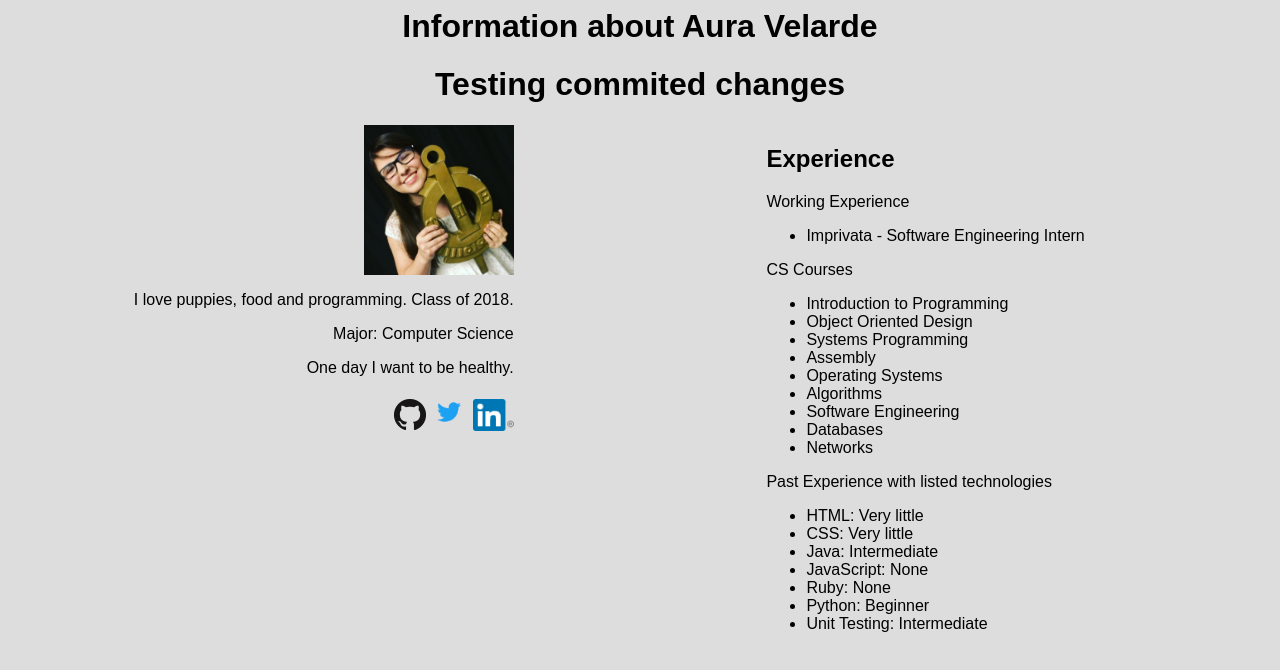
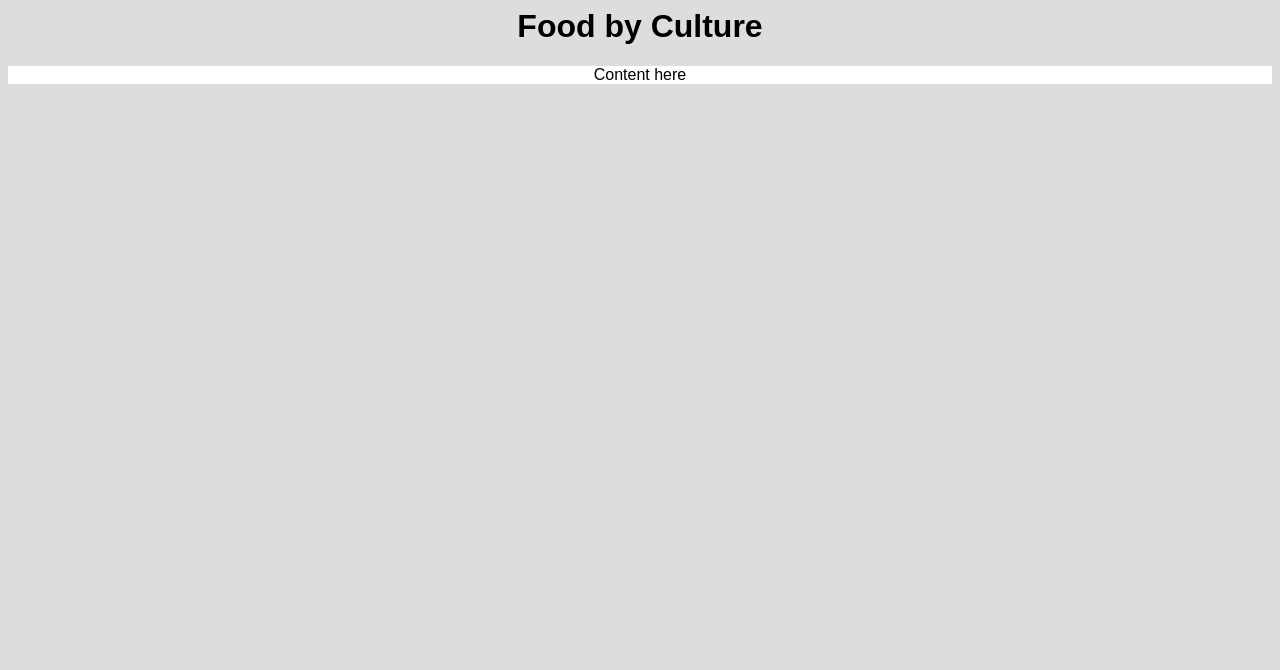
Before and after one commit to AuraIV/FoodByCulture, a website: page foodbyculture/index.html in a window 1280 px wide. Drawn offline with nearby package versions, Linux system fonts and the light colour scheme.

Commit message:
Added functionality for API

```diff
--- a/foodbyculture/index.html
+++ b/foodbyculture/index.html
@@ -1,79 +1,17 @@
 <html lang="en">
   <head>
   <link rel="stylesheet" type="text/css" href="styles.css">
+  <script type="text/javascript" src="http://ajax.googleapis.com/ajax/libs/jquery/1.6.1/jquery.min.js"></script>
+    <script type="text/javascript" src="http://oauth.googlecode.com/svn/code/javascript/oauth.js"></script>
+    <script type="text/javascript" src="http://oauth.googlecode.com/svn/code/javascript/sha1.js"></script>
     <title>CS4241 Assignment 1</title>
     <meta charset="utf-8">
   </head>
   <body>
-    <h1>Information about Aura Velarde</h1>
-    <h1>Testing commited changes</h1>
+    <h1>Food by Culture</h1>
 
-  <div id = "container">
-
-    <div id = "left">
-    <img src = "img/SAPIC.gif" alt="hi friend" height = "150" width = "150">
-    <p>
-      I love puppies, food and programming. Class of 2018.
-    </p>
-    <p>
-      Major: Computer Science
-    </p>
-    <p>
-      One day I want to be healthy.
-    </p>
-
-    <p>
-
-    <a href="https://github.com/AuraIV">
-    <img src = "img/GitHub-Mark-32px.gif">
-    </a>
-
-    <a href="https://twitter.com/atinyredpanda">
-    <img src = "img/Twitter_Logo_Blue.gif" height = "38" width = "38">
-    </a>
-
-    <a href="https://www.linkedin.com/in/aura-velarde-bb14649b">
-    <img src = "img/In-2C-34px-R.gif" height = "32" width = "41">
-    </a>
-
-    </p>
-    </div>
-    <div id = "right">
-    <h2>Experience</h2>
-    <p>
-      Working Experience
-    </p>
-    <ul>
-      <li>Imprivata - Software Engineering Intern </li>
-    </ul>
-    <p> CS Courses
-    </p>
-    <ul>
-    <li> Introduction to Programming </li>
-    <li> Object Oriented Design </li>
-    <li> Systems Programming </li>
-    <li> Assembly </li>
-    <li> Operating Systems </li>
-    <li> Algorithms </li>
-    <li> Software Engineering </li>
-    <li> Databases </li>
-    <li> Networks </li>
-    </ul>
-
-    <p>
-    Past Experience with listed technologies
-    </p>
-    <ul>
-    <li> HTML: Very little </li>
-    <li> CSS: Very little </li>
-    <li> Java: Intermediate </li>
-    <li> JavaScript: None </li>
-    <li> Ruby: None </li>
-    <li> Python: Beginner </li>
-    <li> Unit Testing: Intermediate </li>
-    </ul>
-    </div>
-
+  <div id = "content">
+    <p>Content here</p>
   </div>
 
   </body>
--- a/foodbyculture/package.json
+++ b/foodbyculture/package.json
@@ -8,5 +8,6 @@
     "start": "node server.js"
   },
   "dependencies": {
+    "yelp": "^1.0.1"
   }
 }
--- a/foodbyculture/styles.css
+++ b/foodbyculture/styles.css
@@ -9,18 +9,7 @@ body{
 	font-family: sans-serif;
 }
 
-#right {
-  text-align: left;
-  float: right ;
-  width: 40% ;
-}
-#left {
-  text-align: right;
-  float: left;
-  width: 40%;
-}
-
-#container{
+#content{
 	text-align: center;
 	background: white;
 	width: 100px auto;
```
Also changed, not shown: foodbyculture/server.js (+46 -11 lines).
